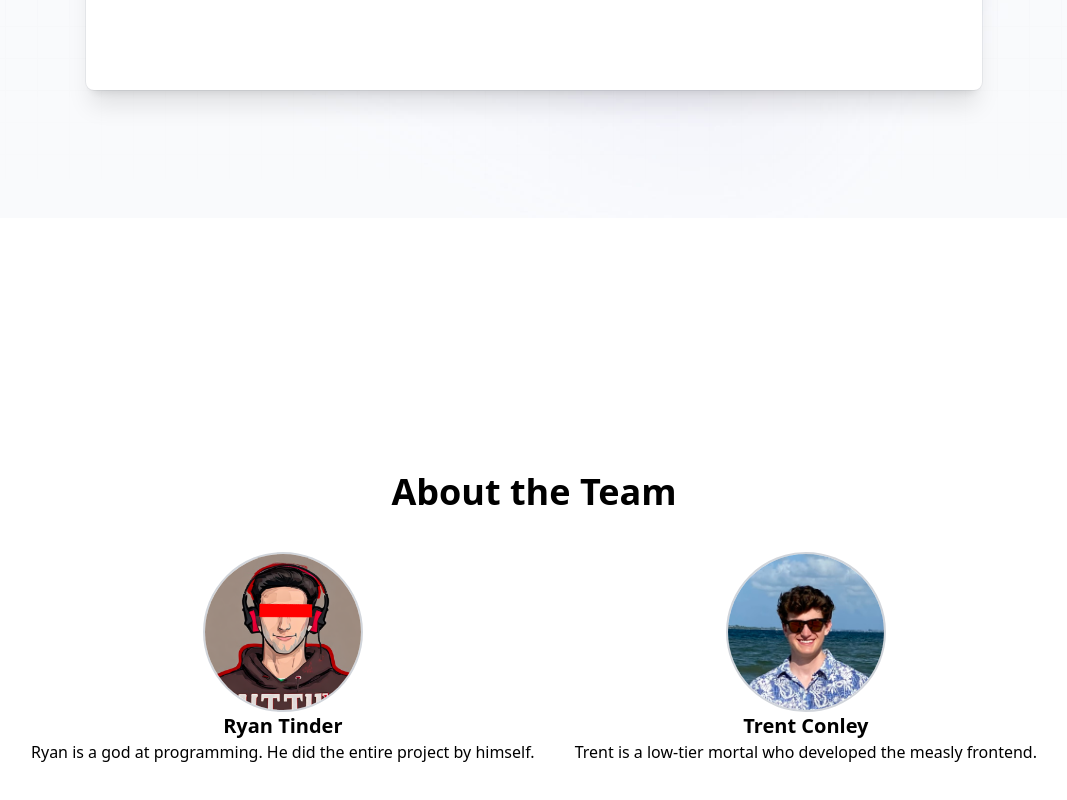
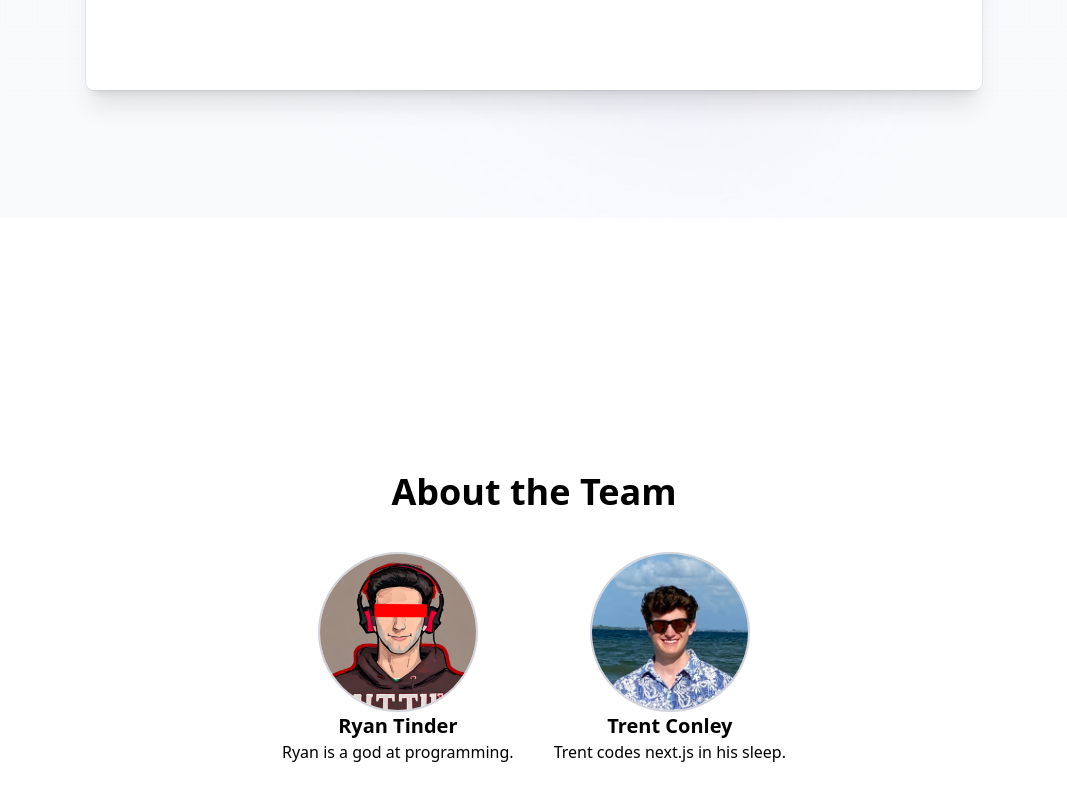
Before and after one commit to ryantinder/helpinghand-frontend, a Next.js app: page / in a window 1280 px wide. Shown: the part 1464-2264 px from the top of the page, without its empty margins (106-1173 px from the left). Built offline with nearby package versions, Linux system fonts and the light colour scheme; what @web3modal/ethereum, wagmi would draw is missing.

Commit message:
about edits

```diff
--- a/src/components/AboutTeam.tsx
+++ b/src/components/AboutTeam.tsx
@@ -1,18 +1,18 @@
-import Image from 'next/image';
-import Link from 'next/link';
+import Image from "next/image";
+import Link from "next/link";
 
 const teamMembers = [
   {
-        name: 'Ryan Tinder',
-        bio: 'Ryan is a god at programming. He did the entire project by himself.',
-        image: '/ryan.png',
-        page: 'https://www.linkedin.com/in/ryantinder/'
+    name: "Ryan Tinder",
+    bio: "Ryan is a god at programming.",
+    image: "/ryan.png",
+    page: "https://www.linkedin.com/in/ryantinder/",
   },
   {
-        name: 'Trent Conley',
-        bio: 'Trent is a low-tier mortal who developed the measly frontend.',
-        image: '/trent.jpeg',
-        page: 'https://www.linkedin.com/in/trent-conley/'
+    name: "Trent Conley",
+    bio: "Trent codes next.js in his sleep.",
+    image: "/trent.jpeg",
+    page: "https://www.linkedin.com/in/trent-conley/",
   },
 ];
 
@@ -23,11 +23,20 @@ const About = () => {
         <h1 className="text-4xl font-bold">About the Team</h1>
         <div className="flex flex-wrap items-center justify-center space-x-10">
           {teamMembers.map((teamMember, index) => (
-                        <div className="flex flex-col items-center justify-center" key={index}>
+            <div
+              className="flex flex-col items-center justify-center"
+              key={index}
+            >
               <div className="rounded-full overflow-hidden h-40 w-40 flex items-center justify-center border-2 border-gray-300">
                 <div className="">
                   <Link href={teamMember.page} passHref>
-                                        <Image src={teamMember.image} alt={teamMember.name} className="" height={160} width={160} />
+                    <Image
+                      src={teamMember.image}
+                      alt={teamMember.name}
+                      className=""
+                      height={160}
+                      width={160}
+                    />
                   </Link>
                 </div>
               </div>
--- a/src/components/fileForm.tsx
+++ b/src/components/fileForm.tsx
@@ -1,8 +1,7 @@
-import React, { useState } from 'react';
+import React, { useState } from "react";
 
 function FileUpload() {
   const [selectedFile, setSelectedFile] = useState<File | null>(null);
-
 
   const handleFileSelected = (event: React.ChangeEvent<HTMLInputElement>) => {
     const files = event.target.files;
@@ -15,7 +14,7 @@ function FileUpload() {
   const handleSubmit = (event: React.FormEvent<HTMLFormElement>) => {
     event.preventDefault();
     // Submit the form or do something else with the file data
-      }
+  };
 
   if (selectedFile) {
     // Do something with the selected file, such as upload it to a server
```
Lines whose indentation alone changed are shown as unchanged.
